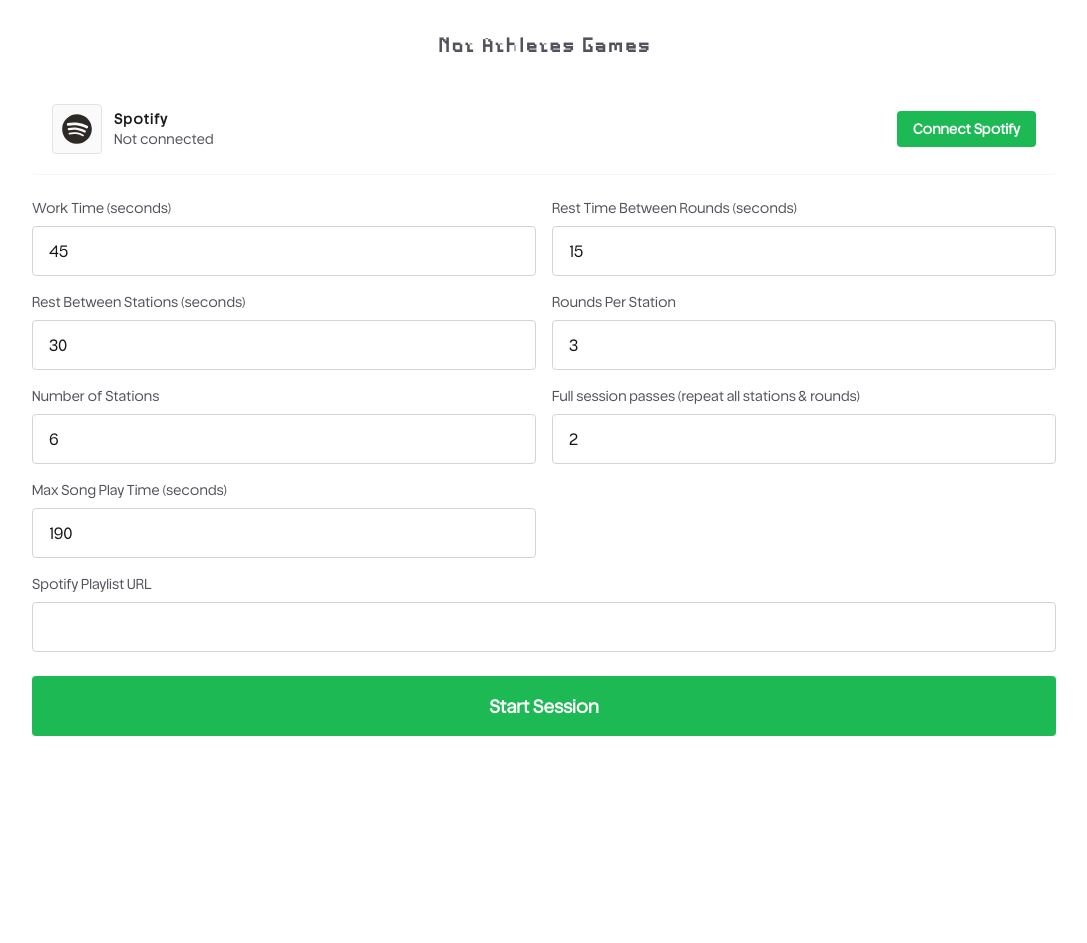
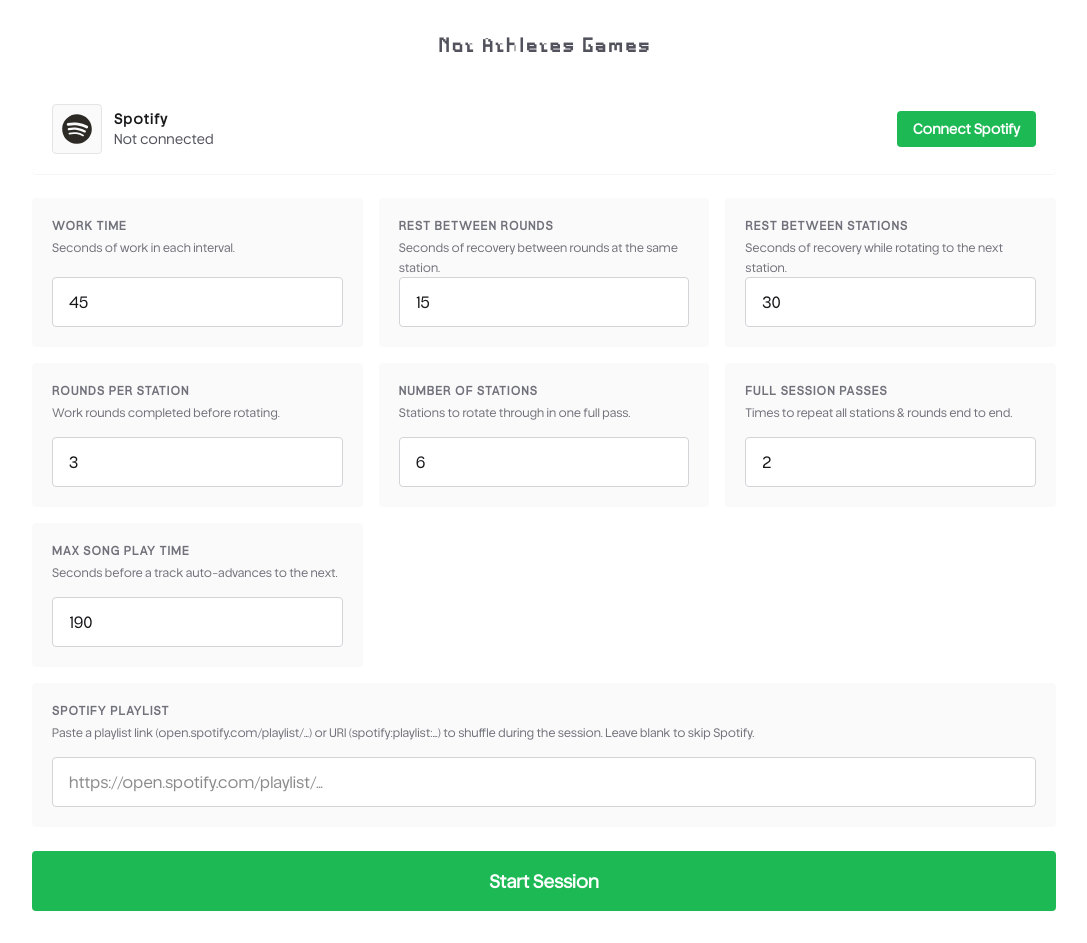
Before and after one commit to Not-Athletes/nota-games-controller, a Next.js app: page / in a window 1280 px wide. Shown: the whole page, without its empty margins (96-1183 px from the left). Before the commit the page ends 800 px from the top, so only its background shows below. Built offline with nearby package versions, Linux system fonts and the light colour scheme; no server answers.

Commit message:
Update SetupForm.tsx

```diff
--- a/components/SetupForm.tsx
+++ b/components/SetupForm.tsx
@@ -13,32 +13,40 @@
 
 function Field({
   label,
+  description,
   name,
   type = "number",
   value,
   onChange,
   error,
+  placeholder,
   className,
 }: {
   label: string;
+  description: string;
   name: keyof SetupInput;
   type?: "number" | "text";
   value: string | number;
   onChange: (name: keyof SetupInput, value: string) => void;
   error?: string;
+  placeholder?: string;
   className?: string;
 }) {
   return (
-    <label className={`flex flex-col gap-2 ${className ?? ""}`}>
-      <span className="text-sm text-zinc-600">{label}</span>
+    <label className={`flex min-h-36 flex-col rounded-sm bg-zinc-50 p-5 ${className ?? ""}`}>
+      <span className="text-xs font-semibold uppercase tracking-[0.1em] text-zinc-500">
+        {label}
+      </span>
+      <span className="mt-1 text-xs leading-relaxed text-zinc-500">{description}</span>
       <input
         name={name}
         type={type}
         value={value}
+        placeholder={placeholder}
         onChange={(event) => onChange(name, event.target.value)}
-        className="rounded-sm border border-zinc-300 bg-white px-4 py-3 text-zinc-900 outline-none ring-0 transition focus:border-zinc-500"
+        className="mt-auto rounded-sm border border-zinc-300 bg-white px-4 py-3 text-zinc-900 outline-none ring-0 transition focus:border-zinc-500"
       />
-      {error ? <span className="text-xs text-red-400">{error}</span> : null}
+      {error ? <span className="mt-2 text-xs text-red-400">{error}</span> : null}
     </label>
   );
 }
@@ -80,23 +88,26 @@
 
   return (
     <form onSubmit={handleSubmit} className="flex w-full flex-col gap-6">
-      <div className="grid gap-4 md:grid-cols-2">
+      <div className="grid grid-cols-1 gap-4 sm:grid-cols-2 lg:grid-cols-3">
         <Field
-          label="Work Time (seconds)"
+          label="Work Time"
+          description="Seconds of work in each interval."
           name="workTime"
           value={formValues.workTime}
           onChange={handleChange}
           error={errors.workTime}
         />
         <Field
-          label="Rest Time Between Rounds (seconds)"
+          label="Rest Between Rounds"
+          description="Seconds of recovery between rounds at the same station."
           name="restTime"
           value={formValues.restTime}
           onChange={handleChange}
           error={errors.restTime}
         />
         <Field
-          label="Rest Between Stations (seconds)"
+          label="Rest Between Stations"
+          description="Seconds of recovery while rotating to the next station."
           name="restBetweenStationsTime"
           value={formValues.restBetweenStationsTime}
           onChange={handleChange}
@@ -104,6 +115,7 @@
         />
         <Field
           label="Rounds Per Station"
+          description="Work rounds completed before rotating."
           name="roundsPerStation"
           value={formValues.roundsPerStation}
           onChange={handleChange}
@@ -111,33 +123,38 @@
         />
         <Field
           label="Number of Stations"
+          description="Stations to rotate through in one full pass."
           name="stations"
           value={formValues.stations}
           onChange={handleChange}
           error={errors.stations}
         />
         <Field
-          label="Full session passes (repeat all stations & rounds)"
+          label="Full Session Passes"
+          description="Times to repeat all stations & rounds end to end."
           name="fullSessionPasses"
           value={formValues.fullSessionPasses}
           onChange={handleChange}
           error={errors.fullSessionPasses}
         />
         <Field
-          label="Max Song Play Time (seconds)"
+          label="Max Song Play Time"
+          description="Seconds before a track auto-advances to the next."
           name="maxTrackPlaySeconds"
           value={formValues.maxTrackPlaySeconds}
           onChange={handleChange}
           error={errors.maxTrackPlaySeconds}
         />
         <Field
-          label="Spotify Playlist URL"
+          label="Spotify Playlist"
+          description="Paste a playlist link (open.spotify.com/playlist/…) or URI (spotify:playlist:…) to shuffle during the session. Leave blank to skip Spotify."
           name="spotifyPlaylistUri"
           type="text"
           value={formValues.spotifyPlaylistUri ?? ""}
           onChange={handleChange}
           error={errors.spotifyPlaylistUri}
-          className="md:col-span-2"
+          placeholder="https://open.spotify.com/playlist/…"
+          className="sm:col-span-2 lg:col-span-3"
         />
       </div>
 
```
